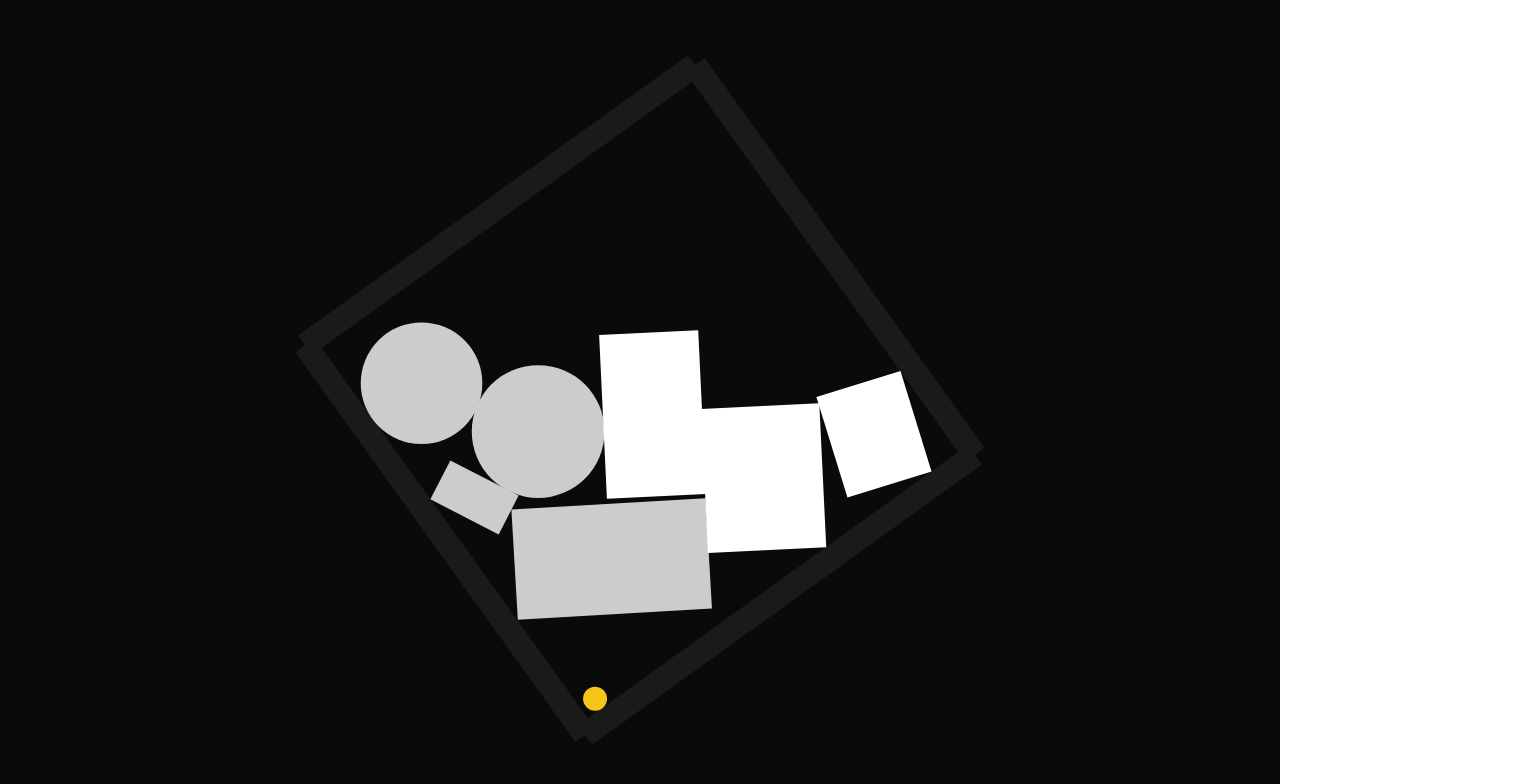
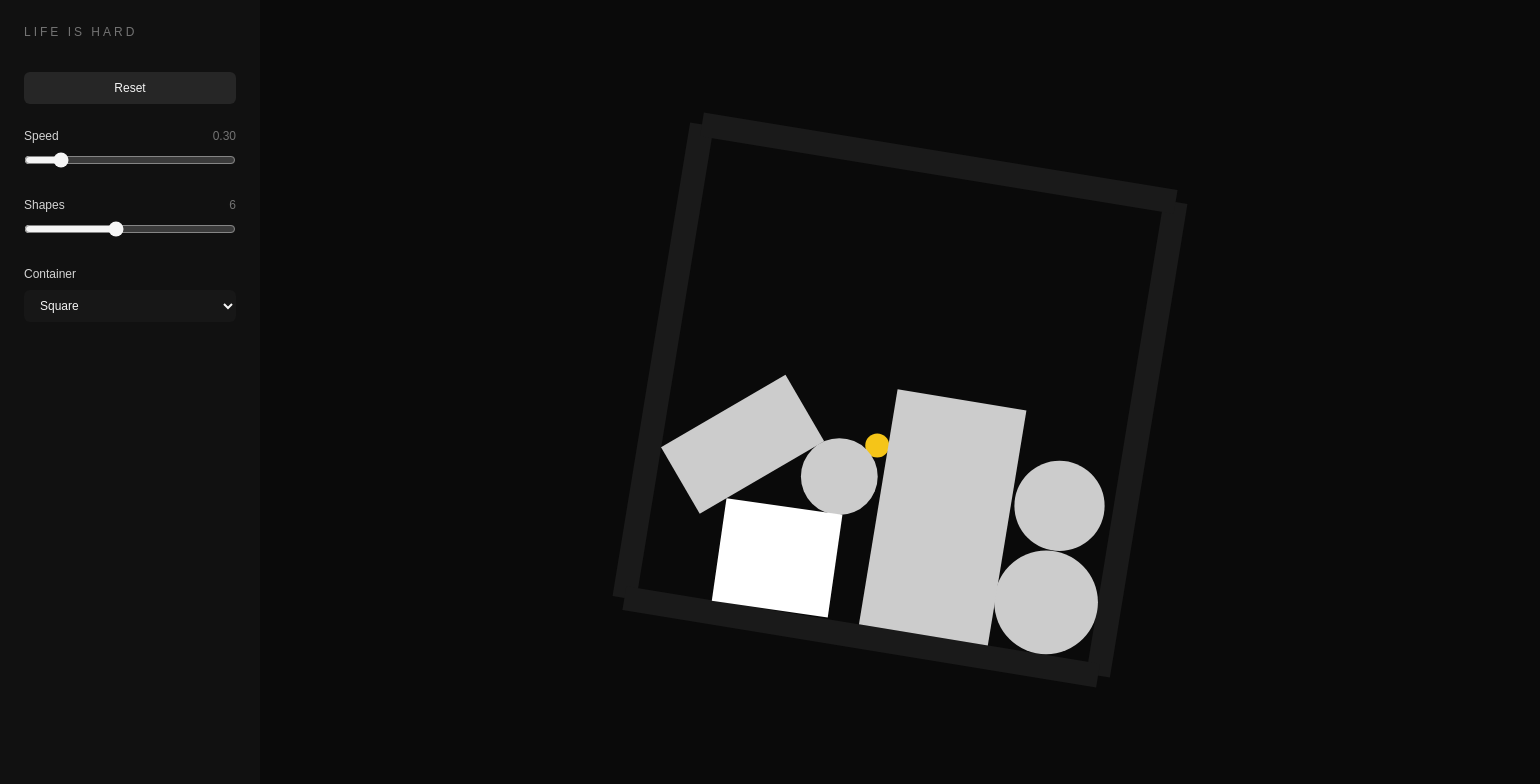
Before and after one commit to diegoprudencios/box-of-sharp-objects, a Next.js app: page / in a window 1280 px wide. Shown: the top 784 px of the page, 1540 px wide, since content can reach past the window. Built offline with nearby package versions, Linux system fonts and the light colour scheme.

Commit message:
feat: UI panel with speed, shapes, container controls

```diff
--- a/app/page.tsx
+++ b/app/page.tsx
@@ -1,9 +1,116 @@
-import PhysicsCanvas from "../components/PhysicsCanvas";
+"use client";
+
+import { useState } from "react";
+import PhysicsCanvas, {
+  type ContainerShape,
+} from "../components/PhysicsCanvas";
 
 export default function Home() {
+  const [rotationSpeed, setRotationSpeed] = useState(0.3);
+  const [shapeCount, setShapeCount] = useState(6);
+  const [containerShape, setContainerShape] =
+    useState<ContainerShape>("square");
+  const [resetKey, setResetKey] = useState(0);
+
+  const handleReset = () => {
+    setResetKey((key) => key + 1);
+  };
+
   return (
-    <main>
-      <PhysicsCanvas />
+    <main className="flex min-h-screen bg-[#0A0A0A] text-neutral-100">
+      <section className="w-[30%] min-w-[260px] max-w-md bg-[#111111] flex flex-col p-6">
+        <div className="space-y-8">
+          <div>
+            <h1 className="text-xs tracking-[0.25em] text-neutral-500 uppercase">
+              LIFE IS HARD
+            </h1>
+          </div>
+
+          <div className="space-y-6 text-sm">
+            <div className="space-y-2">
+              <button
+                type="button"
+                onClick={handleReset}
+                className="w-full rounded-md bg-neutral-800 px-3 py-2 text-xs font-medium text-neutral-100 hover:bg-neutral-700 transition-colors"
+              >
+                Reset
+              </button>
+            </div>
+
+            <div className="space-y-2">
+              <label className="flex items-center justify-between text-xs text-neutral-300">
+                <span>Speed</span>
+                <span className="tabular-nums text-neutral-500">
+                  {rotationSpeed.toFixed(2)}
+                </span>
+              </label>
+              <input
+                type="range"
+                min={0}
+                max={2}
+                step={0.01}
+                value={rotationSpeed}
+                onChange={(e) =>
+                  setRotationSpeed(parseFloat(e.target.value) || 0)
+                }
+                className="w-full accent-neutral-100"
+              />
+            </div>
+
+            <div className="space-y-2">
+              <label className="flex items-center justify-between text-xs text-neutral-300">
+                <span>Shapes</span>
+                <span className="tabular-nums text-neutral-500">
+                  {shapeCount}
+                </span>
+              </label>
+              <input
+                type="range"
+                min={3}
+                max={10}
+                step={1}
+                value={shapeCount}
+                onChange={(e) =>
+                  setShapeCount(
+                    Math.min(
+                      10,
+                      Math.max(3, parseInt(e.target.value, 10) || 3)
+                    )
+                  )
+                }
+                className="w-full accent-neutral-100"
+              />
+            </div>
+
+            <div className="space-y-2">
+              <label className="block text-xs text-neutral-300">
+                Container
+              </label>
+              <select
+                value={containerShape}
+                onChange={(e) =>
+                  setContainerShape(e.target.value as ContainerShape)
+                }
+                className="w-full rounded-md bg-neutral-900 px-3 py-2 text-xs text-neutral-100 outline-none ring-0 focus:bg-neutral-800"
+              >
+                <option value="square">Square</option>
+                <option value="hexagon">Hexagon</option>
+                <option value="triangle">Triangle</option>
+                <option value="pentagon">Pentagon</option>
+              </select>
+            </div>
+          </div>
+        </div>
+      </section>
+
+      <section className="flex-1 h-screen">
+        <PhysicsCanvas
+          rotationSpeed={rotationSpeed}
+          shapeCount={shapeCount}
+          containerShape={containerShape}
+          resetKey={resetKey}
+        />
+      </section>
     </main>
   );
 }
--- a/components/PhysicsCanvas.tsx
+++ b/components/PhysicsCanvas.tsx
@@ -14,7 +14,23 @@ import {
 const BACKGROUND_COLOR = "#0A0A0A";
 const GOLD_COLOR = "#F5C518";
 
-export default function PhysicsCanvas() {
+export type ContainerShape = "square" | "hexagon" | "triangle" | "pentagon";
+
+type PhysicsCanvasProps = {
+  rotationSpeed: number;
+  shapeCount: number;
+  containerShape: ContainerShape;
+  resetKey: number;
+};
+
+export default function PhysicsCanvas({
+  rotationSpeed,
+  shapeCount,
+  // containerShape is currently unused; square container is always used
+  // to keep physics behavior identical for now.
+  containerShape,
+  resetKey,
+}: PhysicsCanvasProps) {
   const sceneRef = useRef<HTMLDivElement | null>(null);
 
   useEffect(() => {
@@ -64,10 +80,34 @@ export default function PhysicsCanvas() {
       render: { fillStyle: "#1A1A1A" },
     } as const;
 
-    const topWall = Bodies.rectangle(centerX, centerY - half, size, wallThickness, wallOptions);
-    const bottomWall = Bodies.rectangle(centerX, centerY + half, size, wallThickness, wallOptions);
-    const leftWall = Bodies.rectangle(centerX - half, centerY, wallThickness, size, wallOptions);
-    const rightWall = Bodies.rectangle(centerX + half, centerY, wallThickness, size, wallOptions);
+    const topWall = Bodies.rectangle(
+      centerX,
+      centerY - half,
+      size,
+      wallThickness,
+      wallOptions
+    );
+    const bottomWall = Bodies.rectangle(
+      centerX,
+      centerY + half,
+      size,
+      wallThickness,
+      wallOptions
+    );
+    const leftWall = Bodies.rectangle(
+      centerX - half,
+      centerY,
+      wallThickness,
+      size,
+      wallOptions
+    );
+    const rightWall = Bodies.rectangle(
+      centerX + half,
+      centerY,
+      wallThickness,
+      size,
+      wallOptions
+    );
 
     const containerWalls = [topWall, bottomWall, leftWall, rightWall];
 
@@ -87,7 +127,8 @@ export default function PhysicsCanvas() {
 
     const dynamicBodies: Body[] = [goldCircle];
 
-    const extraCount = 6 + Math.floor(Math.random() * 2);
+    const clampedShapeCount = Math.max(3, Math.min(10, shapeCount));
+    const extraCount = clampedShapeCount;
     const spawnBaseY = centerY - half + wallThickness + minExtent * 1.2;
     const horizontalRange = size * 0.25;
     const lightColors = ["#FFFFFF", "#CCCCCC"] as const;
@@ -97,22 +138,22 @@ export default function PhysicsCanvas() {
     while (shapeKinds.length < extraCount) {
       shapeKinds.push(Math.random() < 0.5 ? "rect" : "circle");
     }
-    for (let i = shapeKinds.length - 1; i > 0; i--) {
+    for (let i = shapeKinds.length - 1; i > 0; i -= 1) {
       const j = Math.floor(Math.random() * (i + 1));
       [shapeKinds[i], shapeKinds[j]] = [shapeKinds[j], shapeKinds[i]];
     }
 
     const extents: number[] = [];
-    for (let i = 0; i < extraCount; i++) {
+    for (let i = 0; i < extraCount; i += 1) {
       const t = extraCount === 1 ? 0.5 : i / (extraCount - 1);
       extents.push(minExtent + t * (maxExtent - minExtent));
     }
-    for (let i = extents.length - 1; i > 0; i--) {
+    for (let i = extents.length - 1; i > 0; i -= 1) {
       const j = Math.floor(Math.random() * (i + 1));
       [extents[i], extents[j]] = [extents[j], extents[i]];
     }
 
-    for (let i = 0; i < extraCount; i++) {
+    for (let i = 0; i < extraCount; i += 1) {
       const x = centerX + (Math.random() * 2 - 1) * horizontalRange;
       const y = spawnBaseY;
       const extent = extents[i];
@@ -151,24 +192,26 @@ export default function PhysicsCanvas() {
 
     // Rotation state
     let angle = 0;
-    const rotationSpeed = 0.3 * (Math.PI / 180); // 0.3 degrees per frame
+    const angleStep = rotationSpeed * (Math.PI / 180);
 
     Events.on(engine, "beforeUpdate", () => {
-      angle += rotationSpeed;
+      angle += angleStep;
 
       // Rotate each wall around the container center
       const offsets = [
-        { x: 0, y: -half },  // top
-        { x: 0, y: half },   // bottom
-        { x: -half, y: 0 },  // left
-        { x: half, y: 0 },   // right
+        { x: 0, y: -half }, // top
+        { x: 0, y: half }, // bottom
+        { x: -half, y: 0 }, // left
+        { x: half, y: 0 }, // right
       ];
 
       containerWalls.forEach((wall, idx) => {
         const ox = offsets[idx].x;
         const oy = offsets[idx].y;
-        const rotatedX = centerX + ox * Math.cos(angle) - oy * Math.sin(angle);
-        const rotatedY = centerY + ox * Math.sin(angle) + oy * Math.cos(angle);
+        const rotatedX =
+          centerX + ox * Math.cos(angle) - oy * Math.sin(angle);
+        const rotatedY =
+          centerY + ox * Math.sin(angle) + oy * Math.cos(angle);
         Body.setPosition(wall, { x: rotatedX, y: rotatedY });
         Body.setAngle(wall, angle);
       });
@@ -187,14 +230,14 @@ export default function PhysicsCanvas() {
       }
       (render.textures as Record<string, HTMLImageElement>) = {};
     };
-  }, []);
+  }, [rotationSpeed, shapeCount, containerShape, resetKey]);
 
   return (
     <div
       ref={sceneRef}
       style={{
-        width: "100vw",
-        height: "100vh",
+        width: "100%",
+        height: "100%",
         backgroundColor: BACKGROUND_COLOR,
         margin: 0,
         padding: 0,
```
